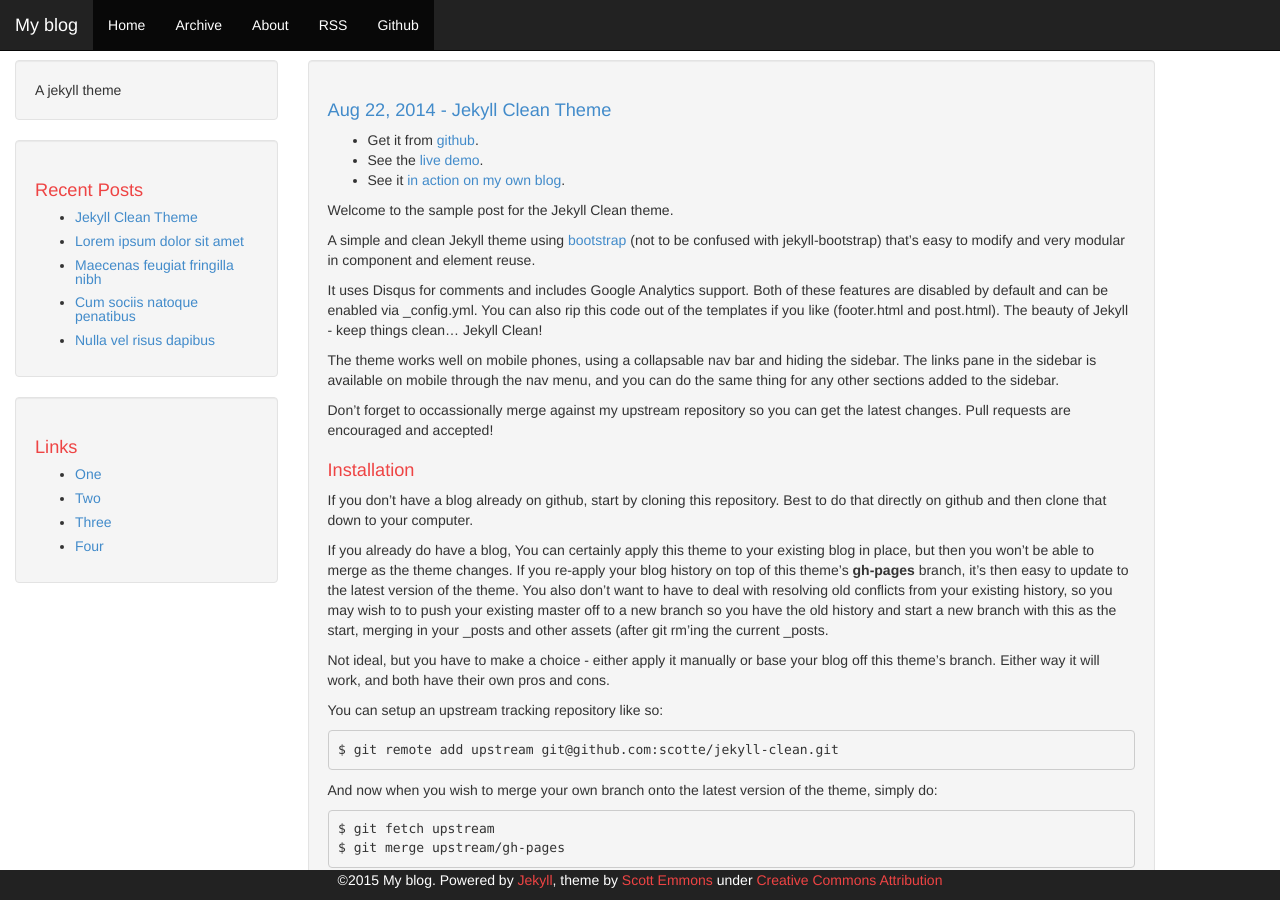
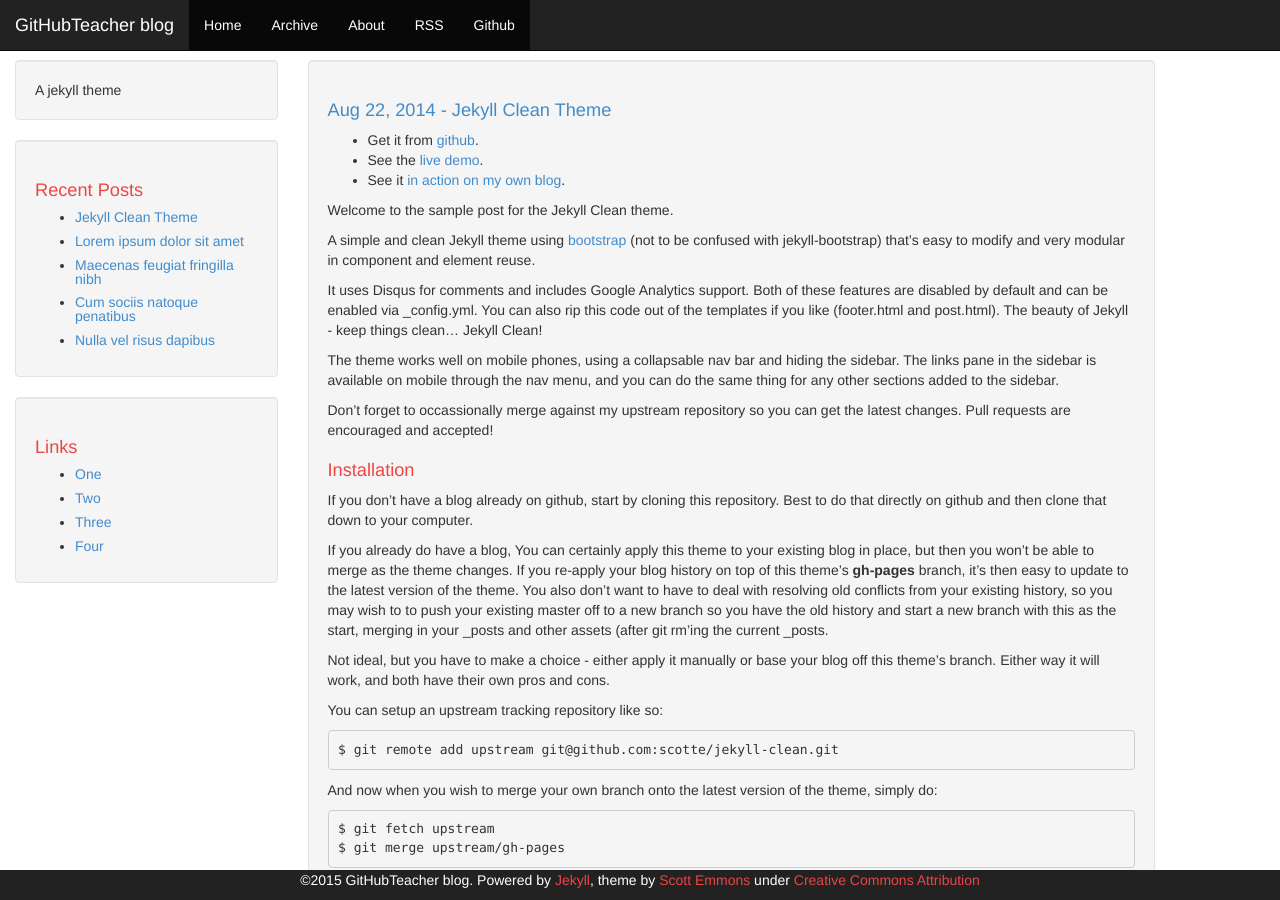
Before and after one commit to githubteacher/octo-project, a Jekyll site: the page built from index.html, in a window 1280 px wide and 900 px high. Built offline with Jekyll 4.4.1, drawn with Linux system fonts in a browser that asks for light colours; Markdown is read by kramdown in place of the engine named in the settings; the list of posts is cut into pages by our own code.

Commit message:
update config file with URL

```diff
--- a/_config.yml
+++ b/_config.yml
@@ -1,16 +1,16 @@
 # Jekyll configuration
 
-name: My blog
+name: GitHubTeacher blog
 description: A jekyll theme
 
 # url is currently only used only for the RSS feed in feed.xml
-url: http://scotte.github.io
+url: http://githubteacher.github.io
 
 # baseurl will often be '', but for a project page on gh-pages, it needs to
 # be the project name.
 # *** IMPORTANT: If your local "jekyll serve" throws errors change this to '' or
 #     run it like so: jekyll serve --baseurl=''
-baseurl: /jekyll-clean
+baseurl: /octo-project
 
 # This can be '' to hide the Github nav button
 github: 'scotte/jekyll-clean'
```
